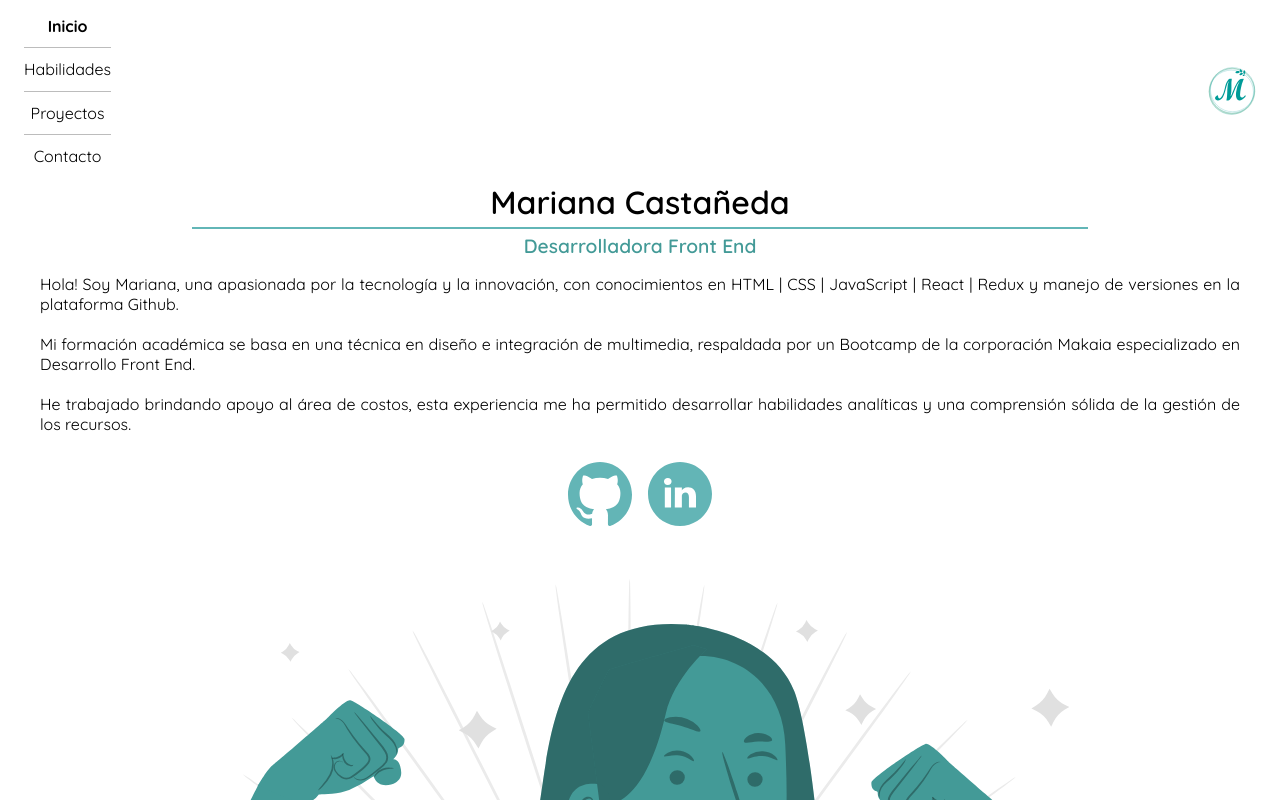
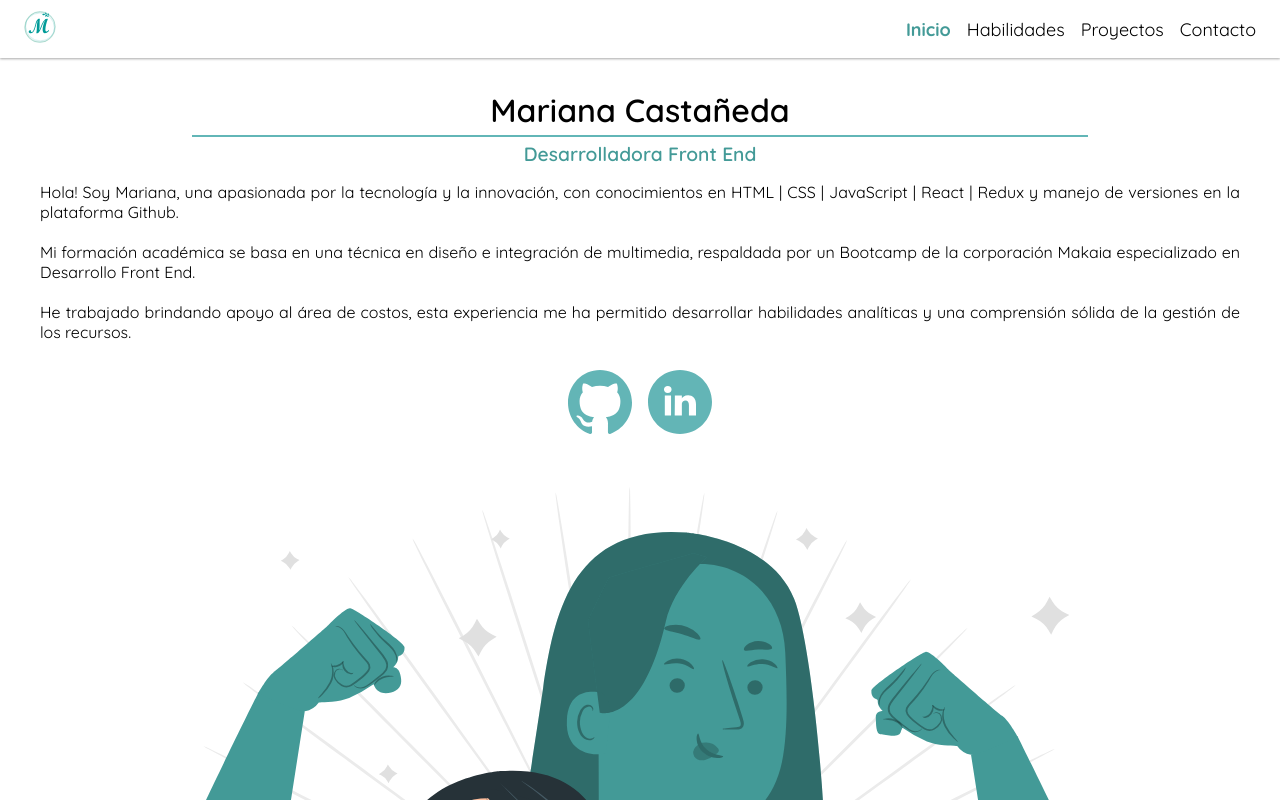
Before and after one commit to Mrcsbda/Portafolio, a React (Vite) app: page / in a window 1280 px wide. Shown: the top 800 px of the page. Built offline with nearby package versions, Linux system fonts and the light colour scheme.

Commit message:
header styles

```diff
--- a/src/components/header/Header.jsx
+++ b/src/components/header/Header.jsx
@@ -5,6 +5,7 @@ import menu from "/icons/menu.svg"
 import close from "/icons/close.svg"
 import Nav from '../nav/Nav'
 import 'animate.css';
+import { Link } from 'react-router-dom'
 
 const Header = ({ setMenuMobileActive }) => {
 
@@ -53,7 +54,9 @@ const Header = ({ setMenuMobileActive }) => {
   return (
     <header className='header'>
       <figure className='header__logo-container'>
-        <img src={logo} alt="logo icon" className='header__logo' />
+        <Link to="/">
+          <img src={logo} alt="logo icon" className='header__logo' />
+        </Link>
       </figure>
       <button
         className={btnMobile ? "header__btn-mobile" : "hidden"}
@@ -67,11 +70,11 @@ const Header = ({ setMenuMobileActive }) => {
       </button>
       <section className={mobileMenu ? "header__mobile-menu" : "hidden"}>
         <nav className="header__nav-container">
-          <Nav handleMobileMenu={handleMobileMenu} />
+          <Nav handleMobileMenu={handleMobileMenu} desktopMenu={desktopMenu} />
         </nav>
       </section>
       <section className={desktopMenu ? "header__desktop-menu" : "hidden"}>
-        <Nav />
+        <Nav handleMobileMenu={handleMobileMenu} desktopMenu={desktopMenu} />
       </section>
     </header>
   )
--- a/src/components/header/header.scss
+++ b/src/components/header/header.scss
@@ -52,10 +52,25 @@
         padding: 1.5rem;
         border-radius: 10px;
         color: black;
-        width: 45vw;
+        width: 55vw;
     }
 }
 
 .hidden {
     display: none;
 }
+
+@media screen and (min-width: 602px) {
+    .header {
+        flex-direction: row;
+        padding: 0.7rem 1.5rem;
+        box-shadow: rgba(0, 0, 0, 0.12) 0px 1px 3px, rgba(0, 0, 0, 0.24) 0px 1px 2px;
+        margin-bottom: 2rem;
+
+        &__logo {
+            width: 2rem;
+            height: 2rem;
+            cursor: pointer;
+        }
+    }
+}
--- a/src/components/nav/Nav.jsx
+++ b/src/components/nav/Nav.jsx
@@ -1,10 +1,10 @@
 import { NavLink } from "react-router-dom"
 import "./nav.scss"
 
-const Nav = ({handleMobileMenu}) => {
+const Nav = ({handleMobileMenu, desktopMenu}) => {
     const menu = [
         {
-            path: "/",
+            path: "",
             name: "Inicio"
         },
         {
@@ -26,10 +26,10 @@ const Nav = ({handleMobileMenu}) => {
             {
                 menu.map((item, i) => (
                     <li className="header__nav-item" key={i}>
-                        <NavLink to={item.path}
+                        <NavLink to={`/${item.path}`}
                         className="header__link"
-                        onClick={()=> handleMobileMenu(false)}>{item.name}</NavLink>
-                        <hr className={`header__parting-line hr-${i}`}/>
+                        onClick={()=> !desktopMenu && handleMobileMenu(false)}>{item.name}</NavLink>
+                        <hr className={`header__parting-line`}/>
                     </li>
                 ))
             }
--- a/src/components/nav/nav.scss
+++ b/src/components/nav/nav.scss
@@ -6,7 +6,11 @@
         display: flex;
         flex-direction: column;
         align-items: center;
-        gap: 0.7rem;
+        gap: 1rem;
+
+        li:last-child hr {
+            display: none;
+        }
     }
 
     &__nav-item {
@@ -20,6 +24,7 @@
         width: 100%;
         display: block;
         font-family: $quicksand-font;
+        font-size: 18px;
     }
 
     &__parting-line {
@@ -30,10 +35,42 @@
     }
 }
 
-.hr-3 {
-    display: none;
-}
-
 .active {
     font-weight: 700;
 }
+
+@media screen and (min-width: 602px) {
+    .header {
+        &__nav-list {
+            flex-direction: row;
+            align-items: center;
+            gap: 1rem;
+
+            li hr {
+                visibility: hidden;
+                display: flex !important;
+                position: absolute;
+                width: 0;
+                bottom: -5px;
+                left: 0;
+                height: 1px;
+                border: none;
+                border-bottom: 1.5px solid $verdigris;
+            }
+        }
+
+        &__nav-item {
+            position: relative;
+
+            &:hover hr {
+                visibility: visible;
+                transition: all 0.2s ease;
+                width: 60%;
+            }
+        }
+    }
+
+    .active {
+        color: $dark-cyan;
+    }
+}
--- a/src/pages/contact/Contact.jsx
+++ b/src/pages/contact/Contact.jsx
@@ -19,7 +19,7 @@ const Contact = () => {
           <label htmlFor="message">¡Deja tu mensaje!</label>
           <textarea id="message"></textarea>
         </div>
-        <button type='submit'>Enviar</button>
+        <button type='submit' className='contact__btn'>Enviar</button>
       </form>
       <figure className='contact__illustration-container'>
         <img src="" alt="" />
--- a/src/pages/contact/contact.scss
+++ b/src/pages/contact/contact.scss
@@ -39,6 +39,8 @@
             padding: 0.5rem;
             border-radius: 5px;
             border: 1px solid rgb(224, 224, 224);
+            font-family: $quicksand-font;
+            font-size: 14px;
             &:focus {
                 outline: 1px solid #439A97;
             }
@@ -47,6 +49,7 @@
         textarea {
             height: 100px;
             resize: none;
+            padding:  1rem;
         }
 
         label {
--- a/src/pages/layout/Layout.jsx
+++ b/src/pages/layout/Layout.jsx
@@ -6,7 +6,7 @@ import { useState } from 'react'
 const Layout = () => {
   const [menuMobileActive, setMenuMobileActive] = useState(false)
   return (
-    <div>
+    <div className={`layout ${menuMobileActive ? "layout__fixed" : ""}`}>
       <Header setMenuMobileActive={setMenuMobileActive}/>
       <Outlet />
     </div>
--- a/src/pages/layout/layout.scss
+++ b/src/pages/layout/layout.scss
@@ -1 +1,10 @@
-@import "../../assets/styles/reset.scss"
+@import "../../assets/styles/reset.scss";
+
+.layout {
+    overflow-x: hidden;
+    width: 100%;
+
+    &__fixed {
+        position: fixed;
+    }
+}
```
